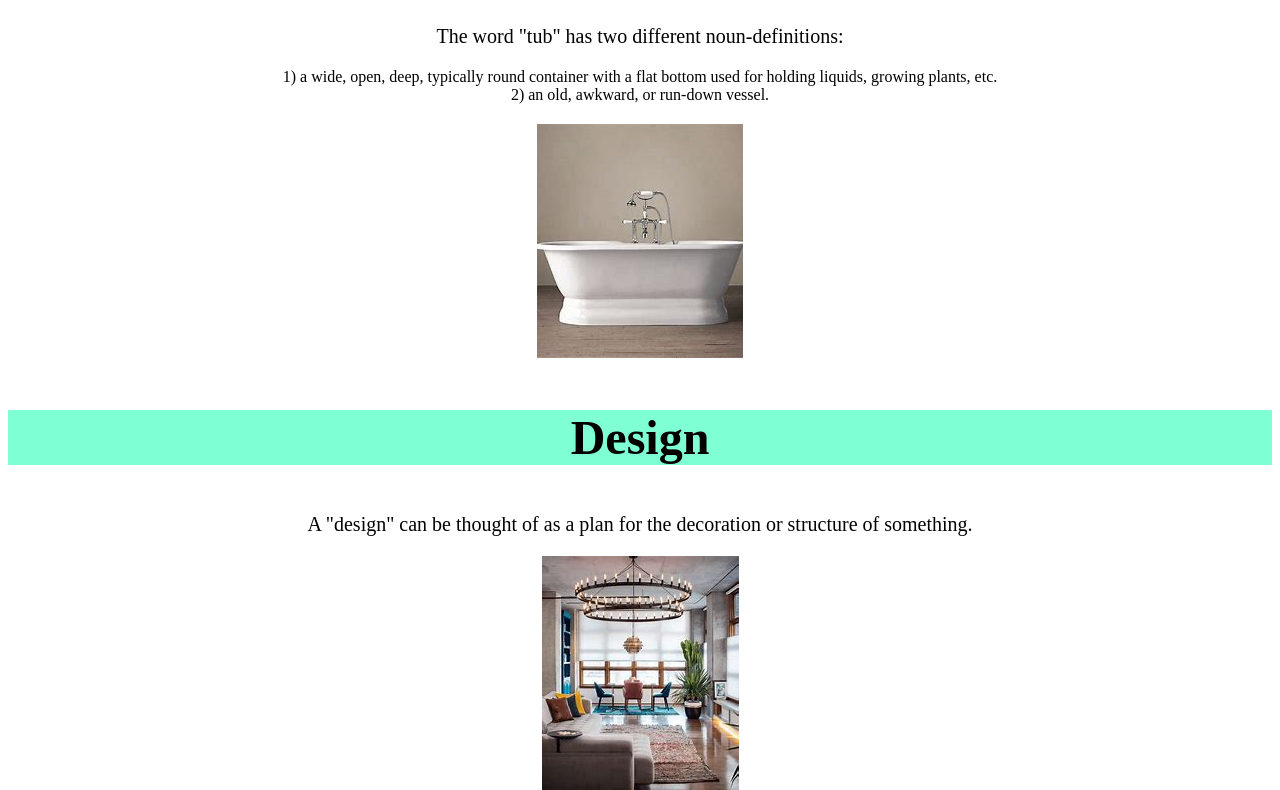
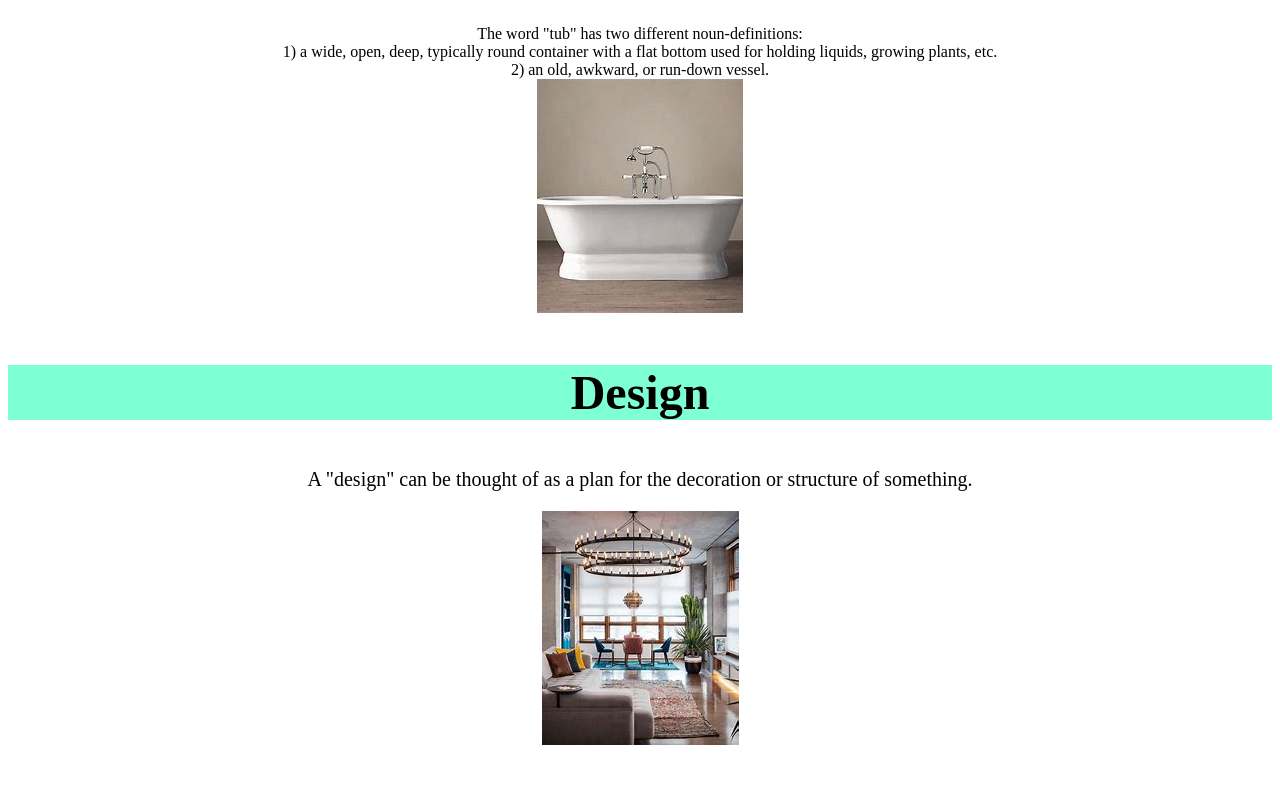
Before and after one commit to NoahChaffin123/NoahChaffin.github.io, a plain HTML site: page csci340lab1/index.html in a window 1280 px wide. Shown: the part 510-1300 px from the top of the page. After the commit the page ends 1267 px from the top, so only its background shows below. Drawn offline with Linux system fonts and the light colour scheme.

Commit message:
Restructured my paragraphs.

```diff
--- a/csci340lab1/index.html
+++ b/csci340lab1/index.html
@@ -8,19 +8,17 @@
     <p>The Quiver is extremely useful when it comes to storing projectiles,
         such as <a href="https://en.wikipedia.org/wiki/Arrow">arrows</a>.</p>
         <img src="quiver.jpg" alt="">
-    </body>
-    <body>
+        <p>
     <h2>Tub</h2>
-        <p>The word "tub" has two different noun-definitions:
+        The word "tub" has two different noun-definitions:
             <ul>
                 <li>1) a wide, open, deep, typically round container with a flat bottom used for holding liquids, growing plants, etc.</li>
                 <li>2) an old, awkward, or run-down vessel.</li>
             </ul>
+        <img src="OIP.jpg" alt="">
         </p>
-        <img src="OIP.jpg" alt="">
-    </body>
-    <body>
+
     <h3>Design</h3>
     <p>A "design" can be thought of as a plan for the decoration or structure of something.</p>
      <img src="download.jpg" alt="">
-    </body>
+</body>
```
